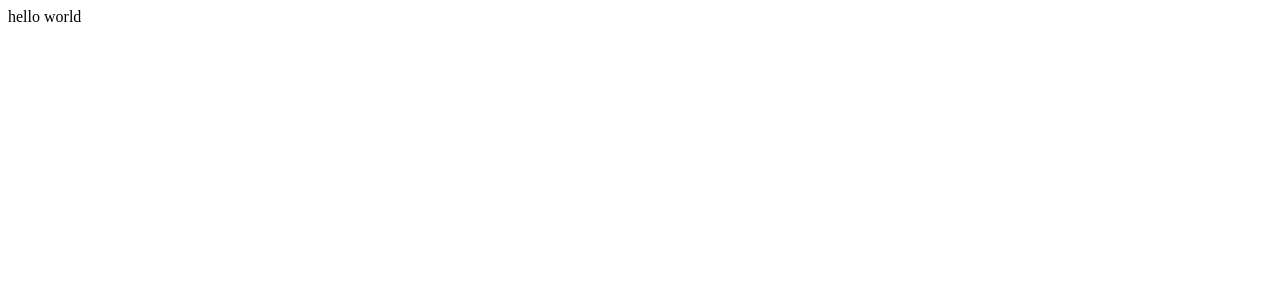
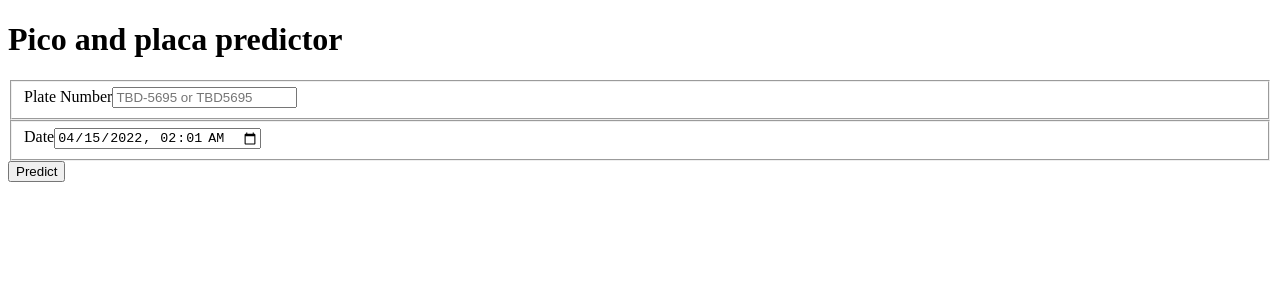
Before and after one commit to javillegasna/pico-placa-predictor, a React (Create React App) app: page / in a window 1280 px wide. Shown: the top 300 px of the page. Built offline with nearby package versions, Linux system fonts and the light colour scheme.

Commit message:
adding form and prediction

```diff
--- a/src/App/App.tsx
+++ b/src/App/App.tsx
@@ -1,10 +1,92 @@
-import React from 'react';
+import React, { useState } from "react";
+import {picoPlacaChecker,getDayNumber,getNotPermitPlatesNumbers} from "../utils/pico-placa-checker";
+function App(): JSX.Element {
+  //constants
+  const regexPlateNumber = /(^[A-Z]{3}-?[0-9]{4}|^[0-9]{4})$/;
+  interface IForm {
+    [key: string]: any;
+    plateNumber: string;
+    date: string;
+  }
+  interface IMessage {
+    [key: string]: any;
+    plateNumber: boolean;
+    date: boolean;
+  }
+  //states
+  const [messageError, setMessageError] = useState<IMessage>({
+    plateNumber: true,
+    date: true,
+  });
 
-function App() {
+  const [formModel, setFormModel] = useState<IForm>({
+    date: new Date(Date.now() - 60 * 60000 * 5).toISOString().slice(0, -8),
+    plateNumber: "",
+  });
+  const [openPrediction, setOpenPrediction] = useState(false);
+  const [prediction, setPrediction] = useState(false)
+  //handlers
+  const predictHandler = (e: React.FormEvent) => {
+    e.preventDefault();
+    const { plateNumber, date } = formModel;
+    const fields = Object.keys(formModel);
+    const validate = fields.reduce(
+      (acc, field) => acc && messageError[field],
+      true
+    );
+    setOpenPrediction(validate);
+    if (validate) {
+      const [newDate, time] = date.split("T");
+      console.log(newDate,time,plateNumber)
+      const newPrediction = picoPlacaChecker(plateNumber, newDate, time);
+      console.log(newPrediction)
+      setPrediction(newPrediction);
+    }
+  };
   return (
-    <div className="App">
-      hello world
-    </div>
+    <>
+      <h1>Pico and placa predictor</h1>
+      <form onSubmit={predictHandler}>
+        <fieldset>
+          <label htmlFor="plateNumber">Plate Number</label>
+          <input
+            id="plateNumber"
+            type="text"
+            placeholder="TBD-5695 or TBD5695"
+            value={formModel.plateNumber}
+            onChange={(e) => {
+              setFormModel({ ...formModel, plateNumber: e.target.value });
+              setMessageError({
+                ...messageError,
+                plateNumber: regexPlateNumber.test(e.target.value),
+              });
+            }}
+          />
+          {!messageError.plateNumber && (
+            <span>Please enter a valid plate Number</span>
+          )}
+        </fieldset>
+        <fieldset>
+          <label htmlFor="date">Date</label>
+          <input
+            type="datetime-local"
+            id="date"
+            value={formModel.date}
+            onChange={(e) => {
+              setFormModel({ ...formModel, date: e.target.value });
+              setMessageError({ ...messageError, date: e.target.value !== "" });
+            }}
+          />
+          {!messageError.date && <span> Please enter a date</span>}
+        </fieldset>
+        <input type="submit" value="Predict" />
+      </form>
+      {openPrediction && <div className="card">
+            your car {prediction?"have":"dont have"} pico y placa at dist moment
+            <span>{getDayNumber(formModel.date.split("T")[0])}</span>
+            <span>{getNotPermitPlatesNumbers(getDayNumber(formModel.date.split("T")[0]))}</span>
+        </div>}
+    </>
   );
 }
 
--- a/src/utils/pico-placa-checker.ts
+++ b/src/utils/pico-placa-checker.ts
@@ -43,17 +43,17 @@ export const picoPlacaChecker = (
 ): boolean => {
   const dayNumber = getDayNumber(date);
   //on saturday or sunday all plates are permit
-  if (dayNumber === 6 || dayNumber === 7) return true;
+  if (dayNumber === 6 || dayNumber === 7) return false;
   //if the time is't on range  (Hours: 7:00am - 9:30am / 16:00pm - 19:30) all plates are permit.
   if (
     !IsTimeInRange("7:00", "9:30", time) &&
     !IsTimeInRange("16:00", "19:30", time)
   )
-    return true;
+    return false;
   //if aren't a weekend or day  we need to check
   const LastPlateNumber = getLastPlateNumber(plateNumber);
   const arrayOfPlates = getNotPermitPlatesNumbers(dayNumber);
-  return !arrayOfPlates.includes(LastPlateNumber);
+  return arrayOfPlates.includes(LastPlateNumber);
 };
 
 export default picoPlacaChecker;
```
Also changed, not shown: 2 other files (tests, documents, lock files or other folders).
